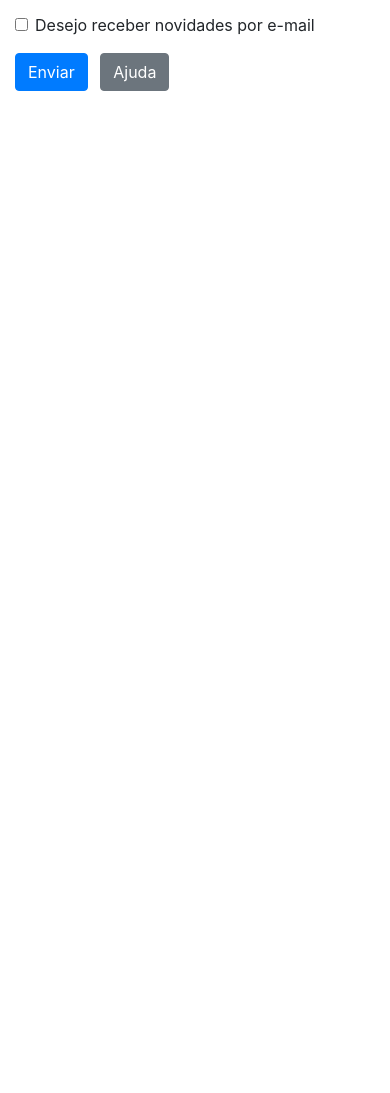
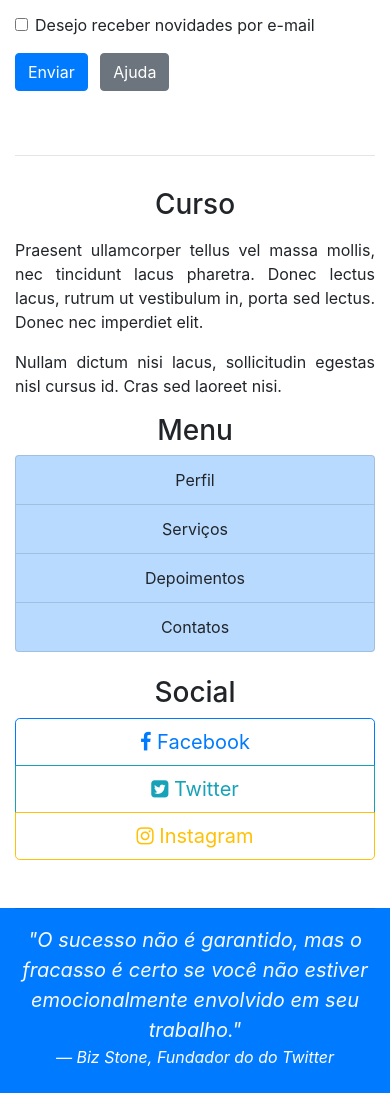
Before and after one commit to franciscojsc/curso-site-com-bootstrap-4, a website: page src/index.html in a window 390 px wide. Shown: the part 5012-6105 px from the top of the page. Before the commit the page ends 5151 px from the top, so only its background shows below. Drawn offline with nearby package versions, Linux system fonts and the light colour scheme.

Commit message:
Crie rodapé

```diff
--- a/src/index.html
+++ b/src/index.html
@@ -822,6 +822,87 @@
 
     </div>
 
+    <div class="row">
+
+      <div class="col-12 mb-3">
+
+        <hr>
+
+      </div>
+
+      <div class="col-sm-4">
+
+        <h3 class="text-center">Curso</h3>
+
+        <p class="text-justify mt-md-5 mt-3">
+          Praesent ullamcorper tellus vel massa mollis, nec tincidunt lacus pharetra. Donec lectus lacus, rutrum ut
+          vestibulum in, porta sed lectus. Donec nec imperdiet elit.
+        </p>
+
+        <p class="text-justify">
+          Nullam dictum nisi lacus, sollicitudin egestas nisl cursus id. Cras sed laoreet nisi.
+        </p>
+
+      </div>
+
+      <div class="col-sm-4">
+
+        <h3 class="text-center">Menu</h3>
+
+        <div class="list-group text-center">
+
+          <a chref="#" class="list-group-item list-group-item-action list-group-item-primary">
+            Perfil
+          </a>
+
+          <a chref="#" class="list-group-item list-group-item-action list-group-item-primary">
+            Serviços
+          </a>
+
+          <a chref="#" class="list-group-item list-group-item-action list-group-item-primary">
+            Depoimentos
+          </a>
+
+          <a chref="#" class="list-group-item list-group-item-action list-group-item-primary">
+            Contatos
+          </a>
+
+        </div>
+
+      </div>
+
+      <div class="col-sm-4 mt-md-0 mt-4">
+
+        <h3 class="text-center">Social</h3>
+
+        <div class="btn-group-vertical btn-block btn-group-lg" role="group">
+
+          <a class="btn btn-outline-primary" href="#"><i class="fa fa-facebook"></i> Facebook</a>
+          <a class="btn btn-outline-info" href="#"><i class="fa fa-twitter-square"></i> Twitter</a>
+          <a class="btn btn-outline-warning" href="#"><i class="fa fa-instagram"></i> Instagram</a>
+
+        </div>
+
+      </div>
+
+    </div>
+
+  </div>
+
+  <div class="col-12 mt-5 bg-primary pb-2">
+
+    <hr>
+
+    <blockquote class="blockquote text-center text-light">
+
+      <p class="mb-0"><em>"O sucesso não é garantido, mas o fracasso é certo se você não estiver emocionalmente
+          envolvido em seu trabalho."</p>
+
+      <footer class="blockquote-footer text-white">Biz Stone, <cite tittle="Título">Fundador do do Twitter</cite>
+      </footer>
+
+    </blockquote>
+
   </div>
 
   <!-- JavaScript (Opcional) -->
```
